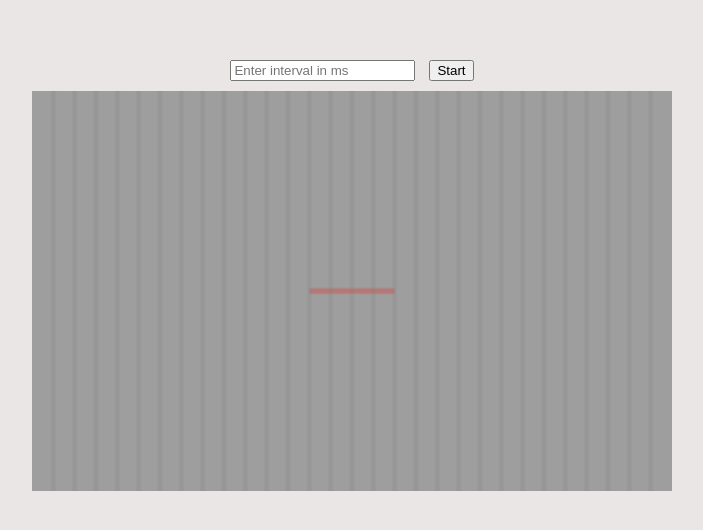
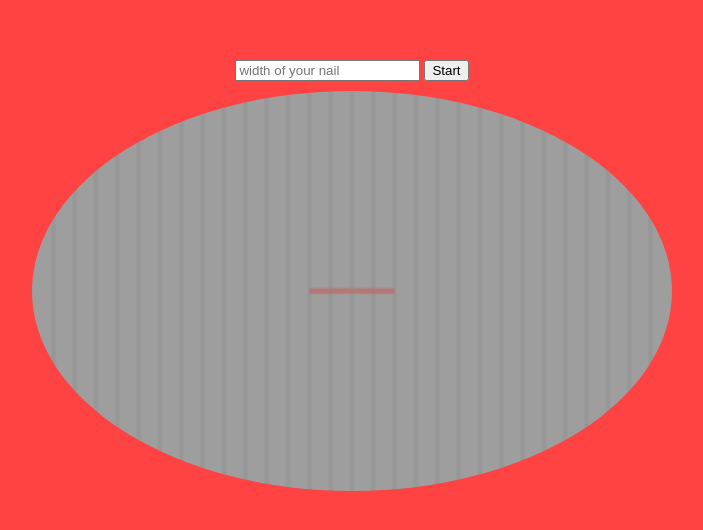
Before and after one commit to Shahad-jawabreh/Nail-polish-Robot1, a plain HTML site: page index.html in a window 1280 px wide. Shown: the part 130-660 px from the top of the page, without its empty margins (288-991 px from the left). Drawn offline with Linux system fonts and the light colour scheme.

Commit message:
Update index.html

```diff
--- a/index.html
+++ b/index.html
@@ -12,19 +12,16 @@
       justify-content: center;
       align-items: center;
       height: 100vh;
-      background-color: #ebe6e6; /* Optional: Background color for better visibility */
+      background-color: #ff4343; /* Optional: Background color for better visibility */
     }
     canvas {
-      width: 50vw;
-      height: 50vh;
+      margin-top: 10px;
+      width: 100%;
+      height: 100%;
       display: block;
+      border-radius: 50%;
     }
-    #controls {
-      margin: 10px;
-    }
-    #textbox {
-      margin-right: 10px;
-    }
+
   </style>
   <script>
     let updateInterval;
@@ -78,9 +75,11 @@
 </head>
 <body>
   <div id="controls">
-    <input type="number" id="textbox" placeholder="Enter interval in ms" />
+    <input type="number" id="textbox" placeholder="width of your nail" />
     <button id="startButton">Start</button>
   </div>
-  <canvas id="camera-feed"></canvas>
+  <div style="width: 50%; height: 50%;">
+    <canvas id="camera-feed"></canvas>
+  </div>
 </body>
 </html>
```
